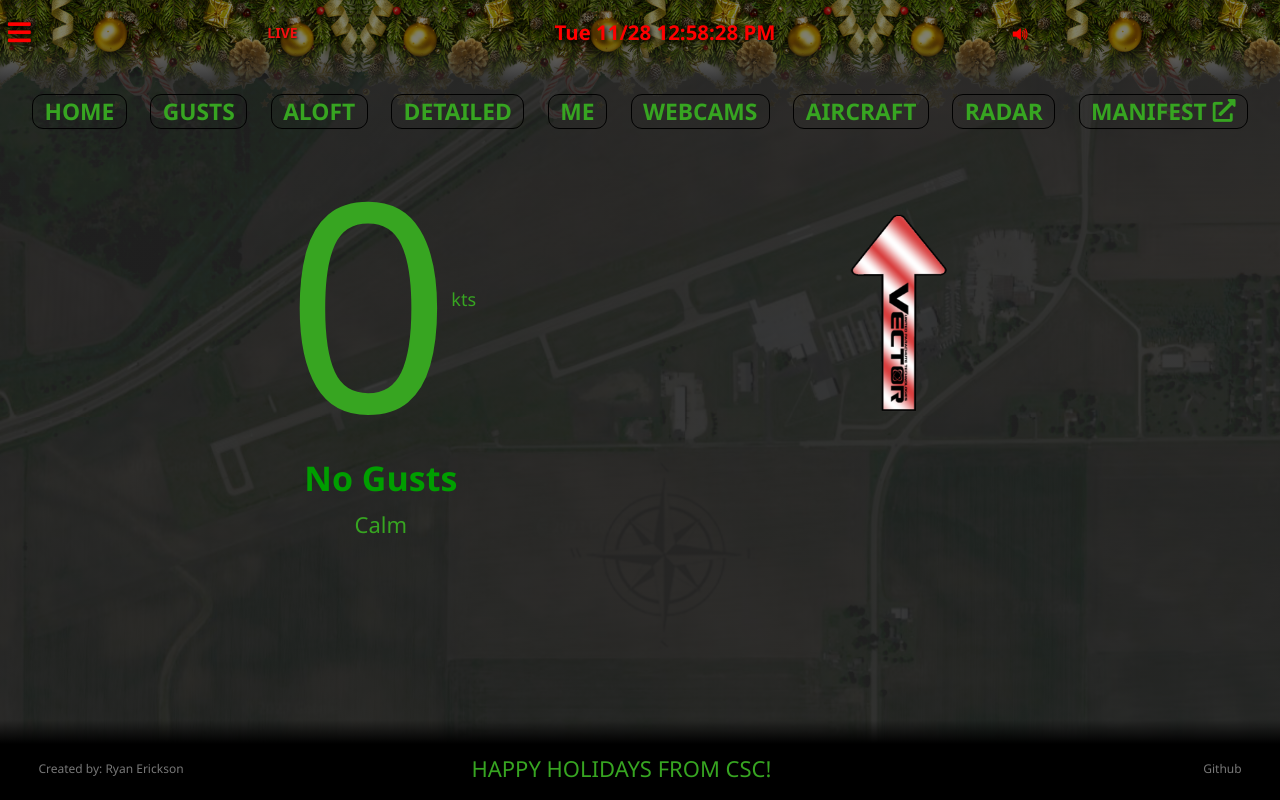
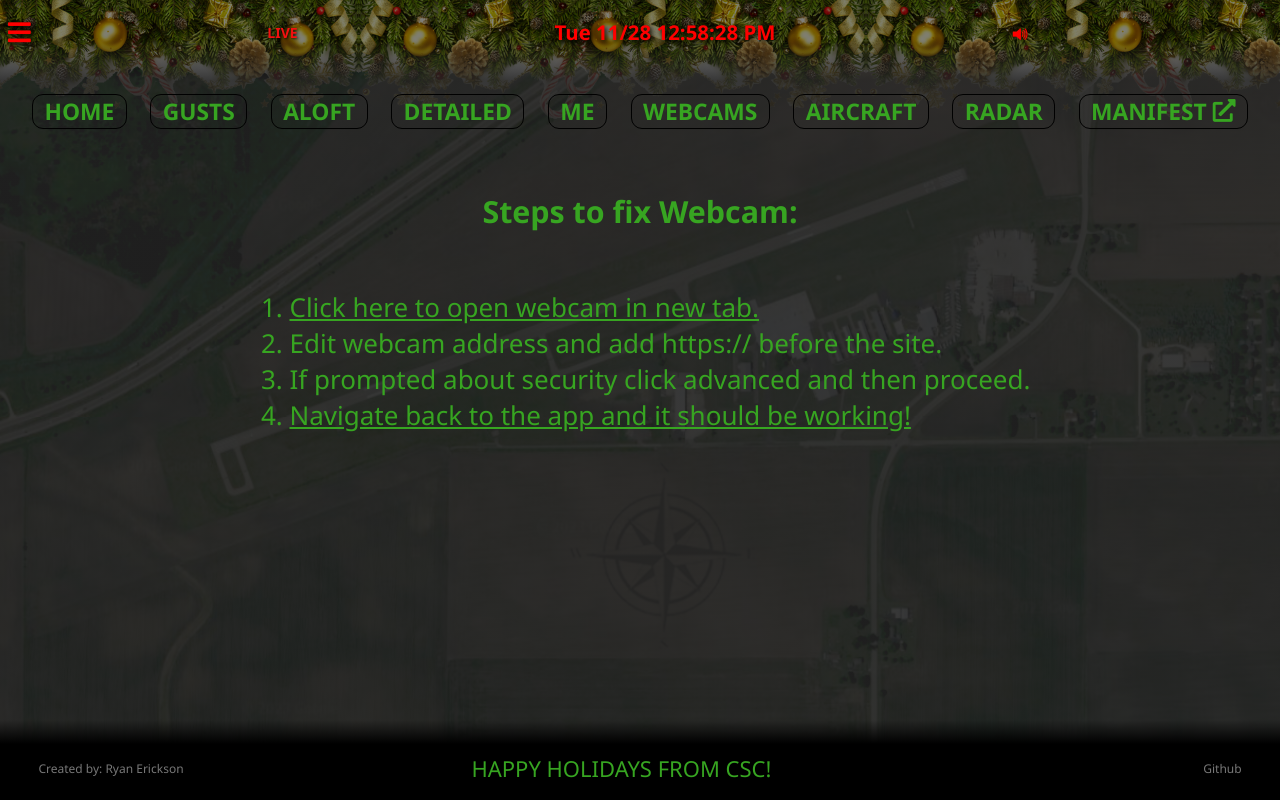
Before and after one commit to RyanFullStack/csc-weather-app, a React (Vite) app: page /webcamhelp in a window 1280 px wide. Built offline with nearby package versions, Linux system fonts and the light colour scheme; no server answers.

Commit message:
webcam help

```diff
--- a/src/App.jsx
+++ b/src/App.jsx
@@ -13,6 +13,7 @@ import DetailedPage from './components/Detailed';
 import LoadingArea from './components/LoadingArea';
 import Me from './components/Me';
 import Aircraft from './components/Aircraft'
+import WebcamHelp from './components/WebcamHelp'
 import './App.css';
 
 function App() {
@@ -83,6 +84,12 @@ function App() {
             </div>
           </Route>
 
+          <Route exact path='/webcamhelp'>
+            <div className='chart-container'>
+              <WebcamHelp />
+            </div>
+          </Route>
+
           <Route path='/'>
             <div className='chart-container'>
               <Wind />
--- a/src/components/Webcam/index.jsx
+++ b/src/components/Webcam/index.jsx
@@ -86,8 +86,11 @@ function WebCam() {
             : `https://webcam.skydivecsc.com/proshop?${Date.now()}`
         }
         id="cam"
-        alt="Camera feed not found, This is a problem with the source and not this app. Visit webcams.skydivecsc.com to confirm."
+        alt="Camera feed not found, This is a problem with the source and not this app. View help below to fix."
       />
+      <div className="webcam-help-info">
+        <a href='/webcamhelp'>Camera not loading? Click here for help.</a>
+      </div>
     </div>
   );
 }
--- a/src/components/Webcam/webcam.css
+++ b/src/components/Webcam/webcam.css
@@ -18,6 +18,10 @@
 .hangar-button-active-light:hover {
     background-color: red;
 }
+.webcam-help-info {
+    margin-top: 15vh;
+    font-size: .8em;
+}
 
 @media screen and (max-width: 1450px) {
     .hangar-button, .hangar-button-active, .hangar-button-active-light {
--- /dev/null
+++ b/src/components/WebcamHelp/index.jsx
@@ -0,0 +1,17 @@
+import "./webcamhelp.css";
+
+function WebcamHelp() {
+  return (
+    <div className="webcam-help">
+      <h3>Steps to fix Webcam:</h3>
+      <ol className="help-list">
+        <li><a href='https://webcam.skydivecsc.com/hangar_nw?1701396834238' target="_blank" rel="noreferrer">Click here to open webcam in new tab.</a></li>
+        <li>Edit webcam address and add https:// before the site. </li>
+        <li>If prompted about security click advanced and then proceed.</li>
+        <li><a href='https://csc-wx-app.netlify.app/hangar'>Navigate back to the app and it should be working!</a></li>
+      </ol>
+    </div>
+  );
+}
+
+export default WebcamHelp;
--- /dev/null
+++ b/src/components/WebcamHelp/webcamhelp.css
@@ -0,0 +1,12 @@
+.webcam-help {
+    display: flex;
+    flex-direction: column;
+    align-items: center;
+    width: 80vw;
+}
+.help-list {
+    display: flex;
+    flex-direction: column;
+    align-items: flex-start;
+    text-align: justify;
+}
```
